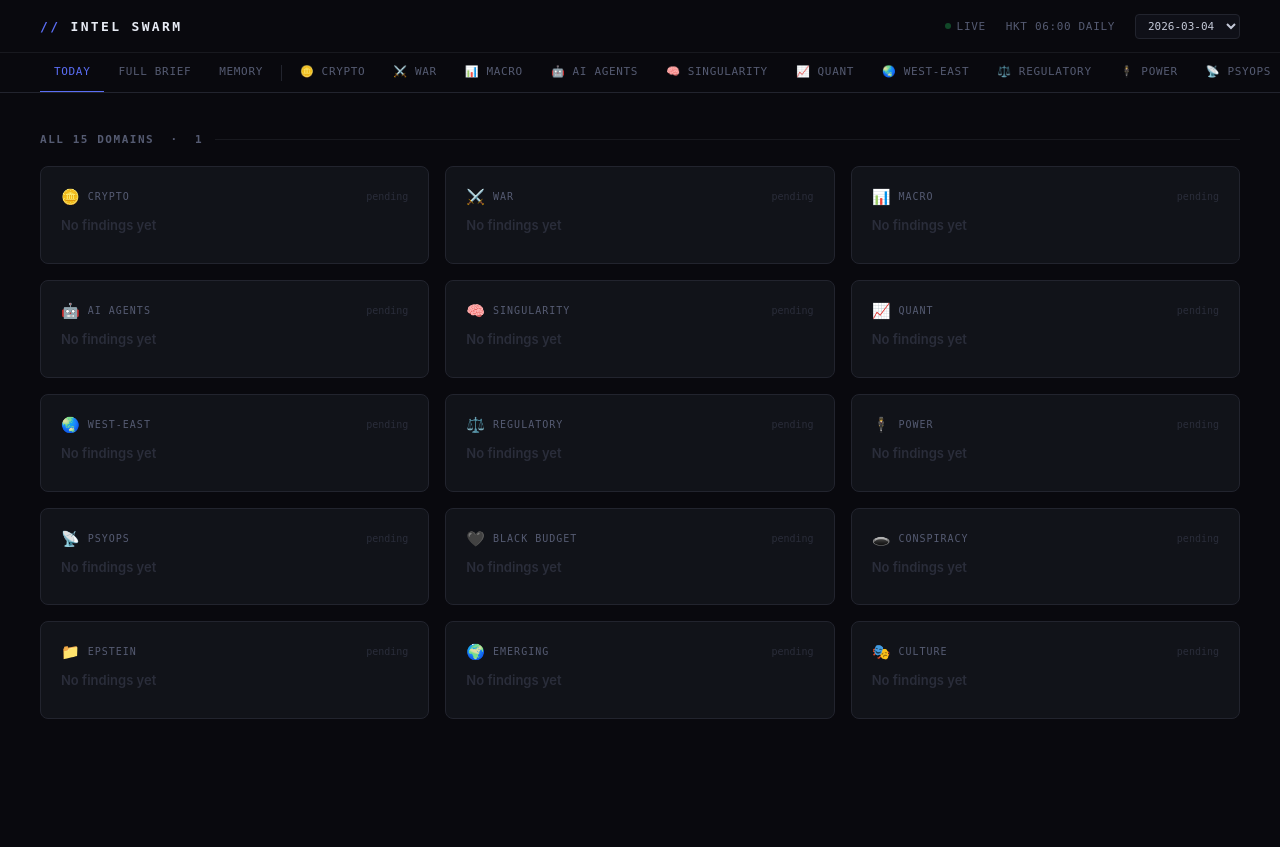
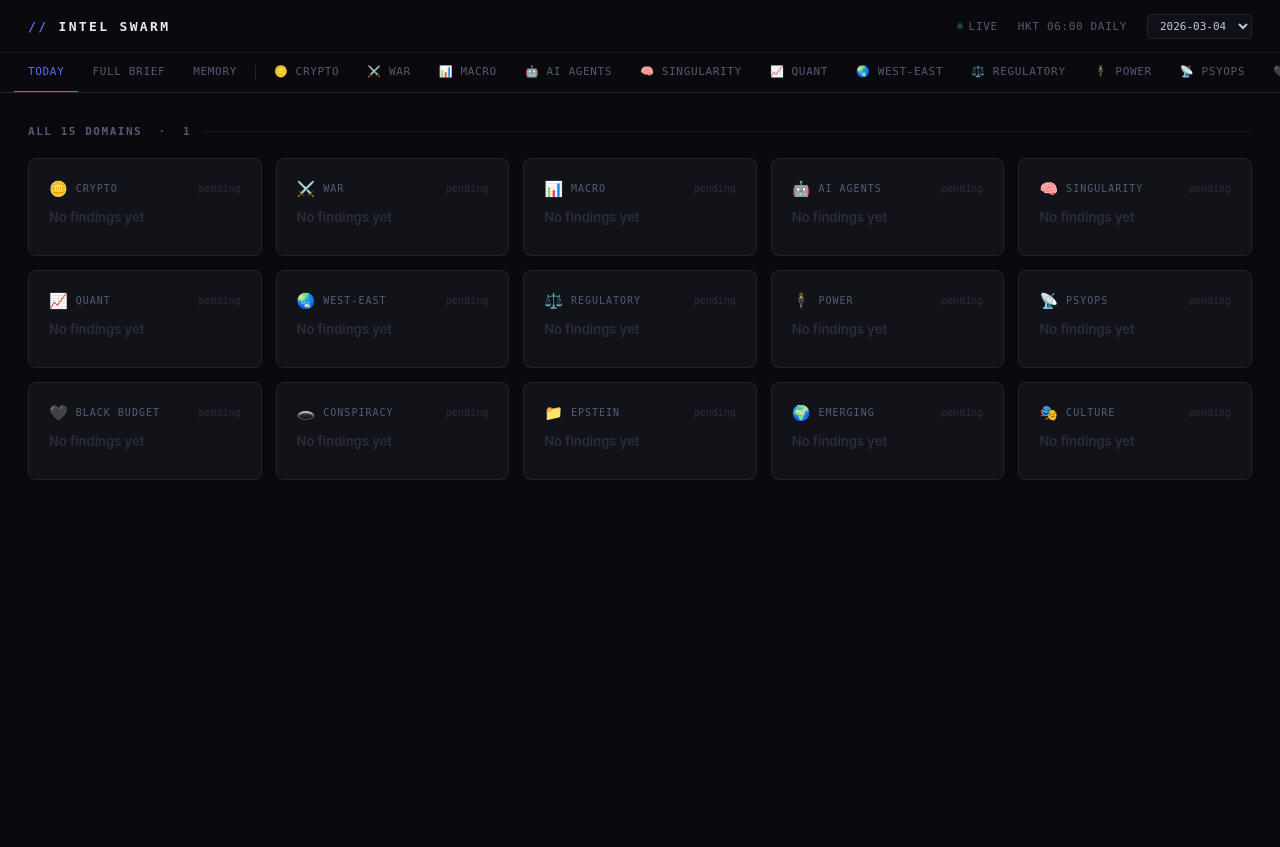
Before and after one commit to outsmartchad/intel-swarm, a Flask app: page /date/1 in a window 1280 px wide. After the commit the page ends 480 px from the top, so only its background shows below. Run offline with Flask 3, Linux system fonts and the light colour scheme.

Commit message:
fix: full-width layout - remove max-width constraint, tighten padding, 5-col grid

```diff
--- a/web/templates/base.html
+++ b/web/templates/base.html
@@ -38,7 +38,7 @@
     }
     .masthead-top {
       display:flex; align-items:center; justify-content:space-between;
-      padding: 0 40px; height:52px;
+      padding: 0 28px; height:52px;
     }
     .masthead-logo {
       font-family:var(--mono); font-size:13px; font-weight:700;
@@ -64,7 +64,7 @@
     /* ── DOMAIN NAV ── */
     .domain-nav {
       display:flex; align-items:center; gap:0;
-      padding:0 40px; overflow-x:auto; height:40px;
+      padding:0 14px; overflow-x:auto; height:40px;
       border-top:1px solid var(--border);
       scrollbar-width:none;
     }
@@ -89,11 +89,11 @@
     .domain-nav .top-link.active { color:var(--accent); }
 
     /* ── PAGE WRAPPER ── */
-    .page { max-width:1440px; margin:0 auto; padding:40px 40px 80px; }
+    .page { width:100%; padding:32px 28px 80px; }
 
     /* ── HERO STRIP ── */
     .hero {
-      display:grid; grid-template-columns:1fr 340px; gap:0;
+      display:grid; grid-template-columns:1fr 380px; gap:0;
       border:1px solid var(--border2); border-radius:10px;
       overflow:hidden; margin-bottom:48px; background:var(--card);
     }
@@ -139,7 +139,7 @@
 
     /* ── DOMAIN GRID ── */
     .domain-grid {
-      display:grid; grid-template-columns:repeat(3,1fr); gap:16px;
+      display:grid; grid-template-columns:repeat(5,1fr); gap:14px;
       margin-bottom:48px;
     }
     .domain-card {
@@ -180,7 +180,7 @@
     .dc-edge::before { content:'⚡ '; }
 
     /* ── FULL ARTICLE ── */
-    .article-layout { display:grid; grid-template-columns:1fr 300px; gap:48px; }
+    .article-layout { display:grid; grid-template-columns:1fr 360px; gap:56px; }
     .article-header { margin-bottom:32px; padding-bottom:24px; border-bottom:1px solid var(--border); }
     .article-tag {
       font-family:var(--mono); font-size:10px; letter-spacing:.16em; text-transform:uppercase;
```
